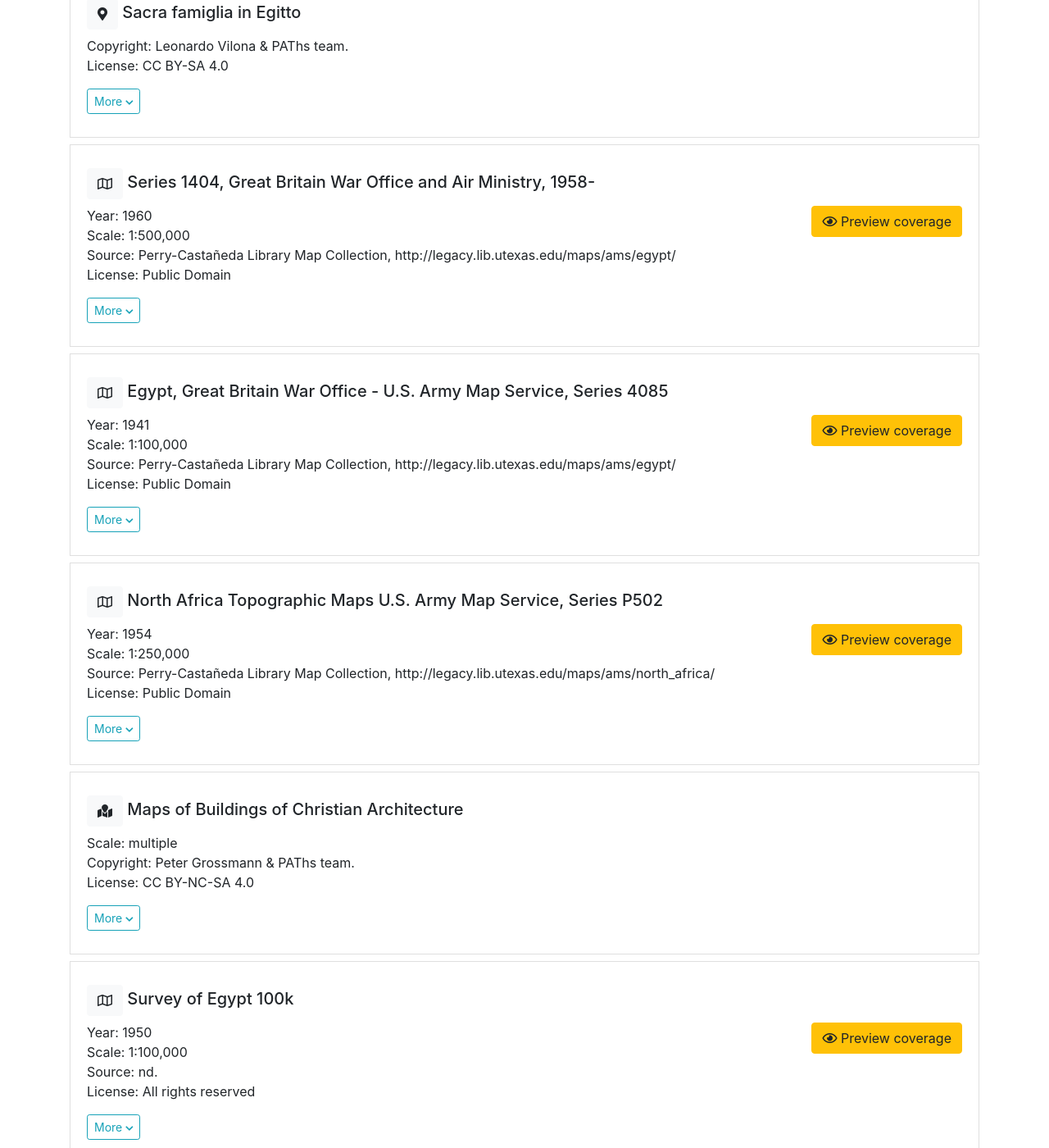
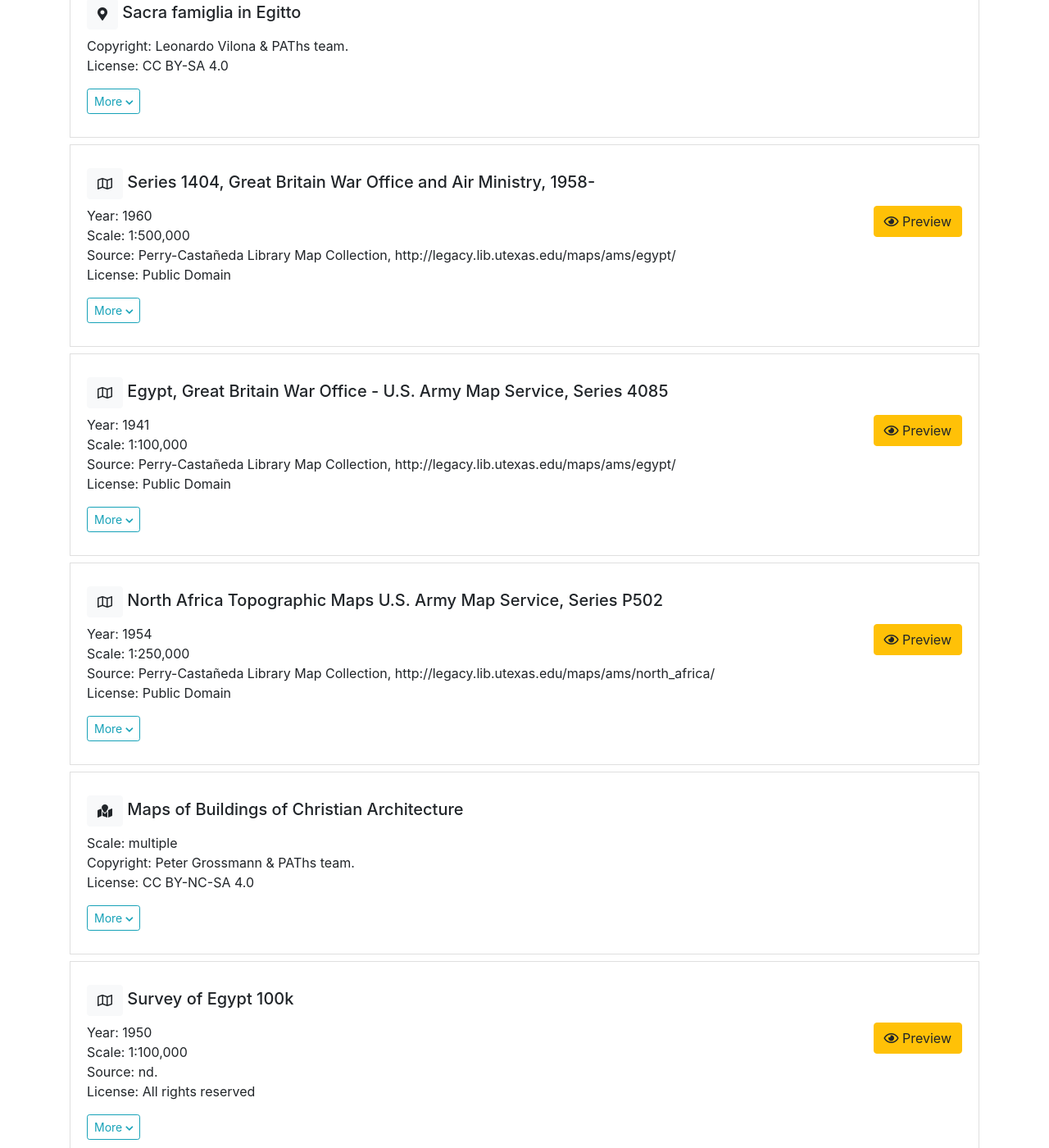
Before and after one commit to paths-erc/docs, a Jekyll site: the page built from data.html, in a window 1280 px wide and 1400 px high, scrolled down 2214 px. Shown: the whole window at 82% size. Built offline with Jekyll 4.4.1, drawn with Linux system fonts in a browser that asks for light colours; nearby versions of some CDN libraries; some of the changed text lies outside the part shown.

Commit message:
Realmap preview

```diff
--- a/data.html
+++ b/data.html
@@ -41,8 +41,14 @@
     {{ item.name }}</h5>
 
     {% if item.preview %}
-    <button class="btn btn-warning modalMap float-right" data-seriesname="{{ item.name }}">
-        <i class="far fa-eye"></i> Preview coverage
+    <button class="btn btn-warning modalMap float-right"
+        {% if item.availability.xyz %}
+        data-xyz="{{ item.availability.xyz }}"
+        {% else %}
+        data-seriesname="{{ item.name }}"
+        {% endif %}
+    >
+        <i class="far fa-eye"></i> Preview
     </button>
     {% endif %}
 
@@ -82,7 +88,6 @@
             </dt>
             <dd>
                 <code>http://xyz.paths-erc.eu/{{ item.availability.xyz }}/{z}/{x}/{y}.png</code>
-                [<a href="javascript:void(0)" class="modalMap" data-xyz="{{ item.availability.xyz }}">Preview</a>]
             </dd>
             {% endif %}
 
```
